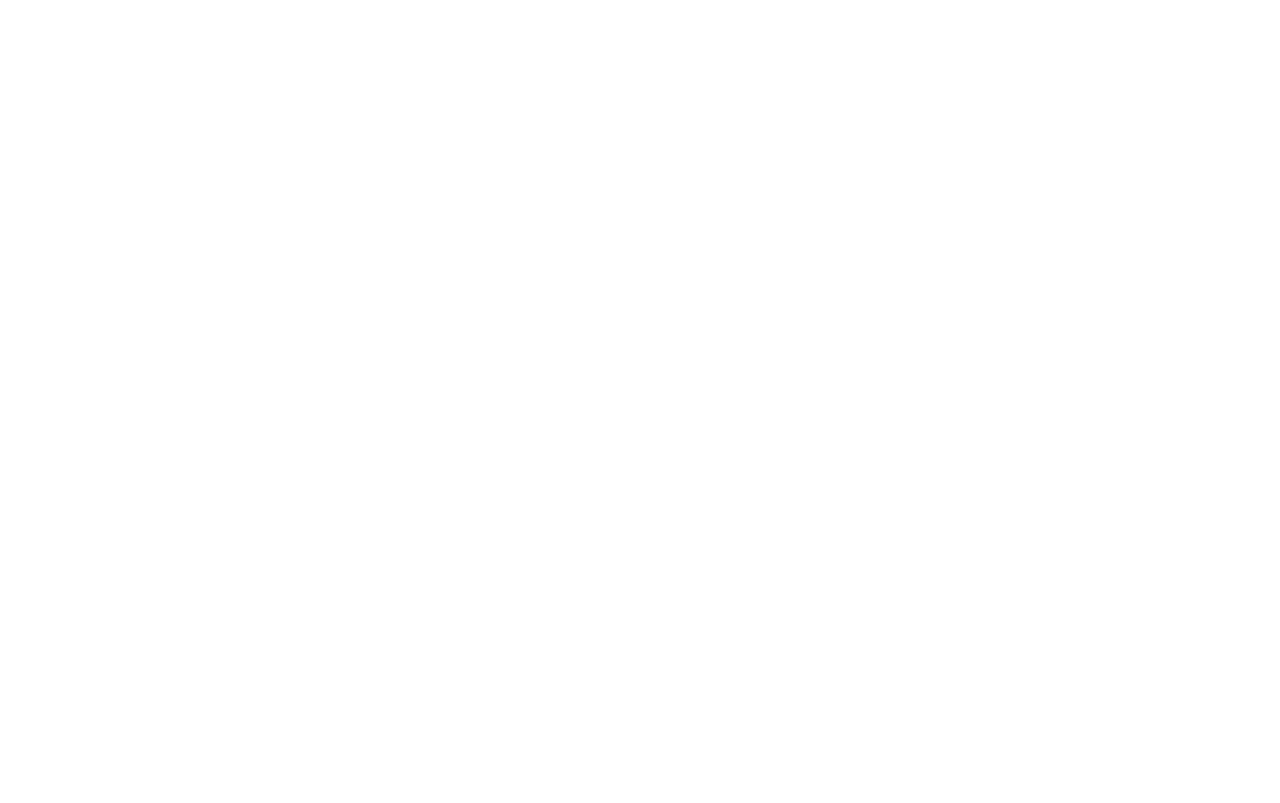
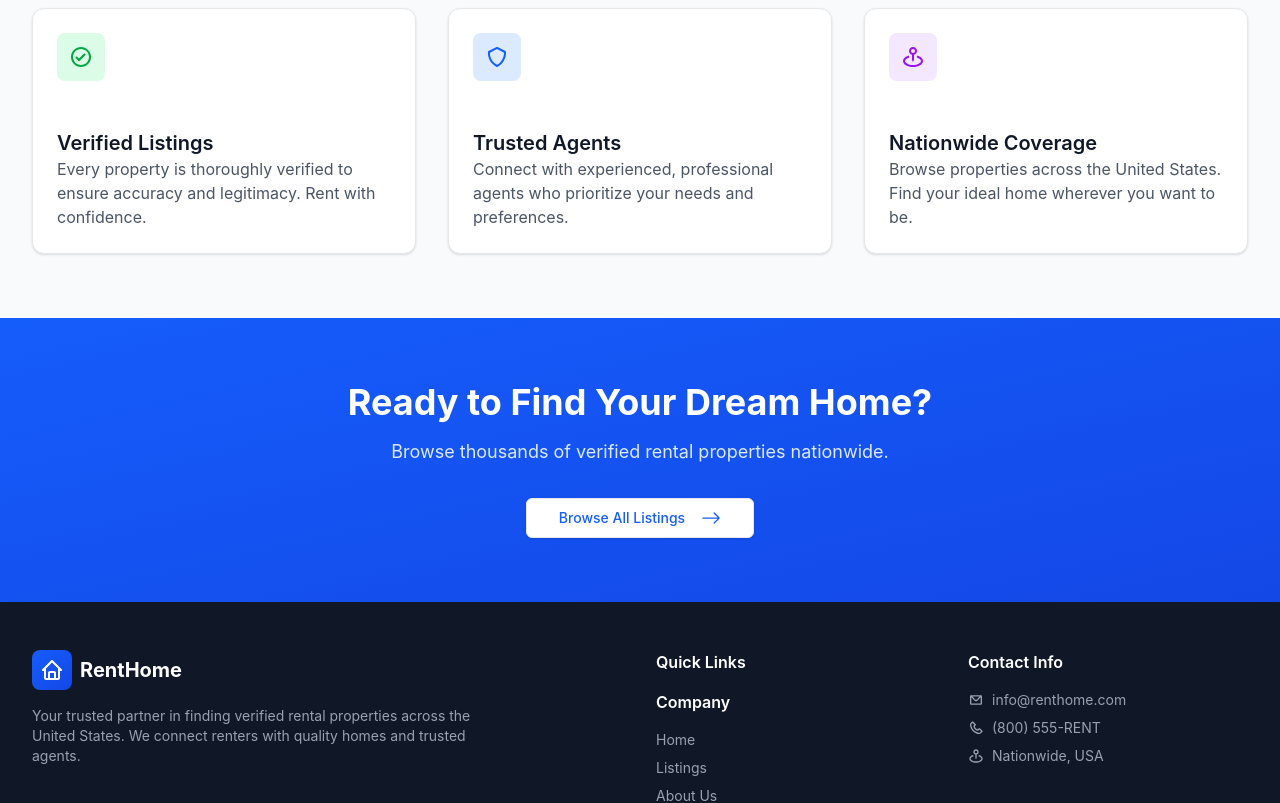
Before and after one commit to meherfrioui2025/rent-fe, a React (Vite) app: page / in a window 1280 px wide. Shown: the part 1400-2203 px from the top of the page. Before the commit the page ends 1244 px from the top, so only its background shows below. Built offline with nearby package versions, Linux system fonts and the light colour scheme.

Commit message:
feat(footer): add reusable footer components with links and contact info

```diff
--- /dev/null
+++ b/src/components/FeatureSection/FeatureSection.tsx
@@ -0,0 +1,59 @@
+import { FC } from "react";
+
+import { Card, CardContent, CardHeader } from "../ui/Card";
+
+interface FeatureItem {
+  title: string;
+  description: string;
+  icon: React.ReactNode;
+  iconBg: string;
+}
+
+interface FeatureSectionProps {
+  title: string;
+  subtitle?: string;
+  features: FeatureItem[];
+}
+
+const FeatureSection: FC<FeatureSectionProps> = ({
+  title,
+  subtitle,
+  features,
+}) => {
+  return (
+    <section className="py-16 px-4 sm:px-6 lg:px-8 bg-gray-50">
+      <div className="max-w-7xl mx-auto">
+        <div className="text-center mb-12">
+          <h2 className="text-3xl font-bold text-gray-900 mb-4">{title}</h2>
+          {subtitle && (
+            <p className="text-gray-600 max-w-2xl mx-auto">{subtitle}</p>
+          )}
+        </div>
+
+        <div className="grid grid-cols-1 md:grid-cols-3 gap-8">
+          {features.map((feature, index) => (
+            <Card key={index} className="hover:shadow-md transition-shadow">
+              <CardHeader>
+                <div
+                  className={`w-12 h-12 rounded-lg flex items-center justify-center ${feature.iconBg}`}
+                >
+                  {feature.icon}
+                </div>
+              </CardHeader>
+
+              <CardContent>
+                <h3 className="text-xl font-semibold text-gray-900">
+                  {feature.title}
+                </h3>
+                <p className="text-gray-600">{feature.description}</p>
+              </CardContent>
+            </Card>
+          ))}
+        </div>
+      </div>
+
+    </section>
+  );
+};
+
+export default FeatureSection;
--- /dev/null
+++ b/src/components/Footer/Footer.tsx
@@ -0,0 +1,78 @@
+import { BiHome, BiMapPin, BiPhone } from "react-icons/bi";
+import { CgMail } from "react-icons/cg";
+
+import FooterContactList from "./FooterContactList";
+import FooterLinks from "./FooterLinks";
+
+const footerNavigation = [
+  {
+    title: "Company",
+    links: [
+      { label: "Home", href: "/" },
+      { label: "Listings", href: "/listings" },
+      { label: "About Us", href: "/about" },
+      { label: "Contact", href: "/contact" },
+    ],
+  },
+];
+
+const Footer = () => {
+  return (
+    <footer className="bg-gray-900 text-gray-300">
+      <div className="max-w-7xl mx-auto px-4 sm:px-6 lg:px-8 py-12">
+        <div className="grid grid-cols-1 md:grid-cols-4 gap-8">
+          <div className="col-span-1 md:col-span-2">
+            <div className="flex items-center space-x-2 mb-4">
+              <div className="w-10 h-10 bg-gradient-to-br from-blue-600 to-blue-700 rounded-lg flex items-center justify-center">
+                <BiHome className="w-6 h-6 text-white" />
+              </div>
+              <span className="text-xl font-bold text-white">RentHome</span>
+            </div>
+            <p className="text-sm text-gray-400 mb-4 max-w-md">
+              Your trusted partner in finding verified rental properties across
+              the United States. We connect renters with quality homes and
+              trusted agents.
+            </p>
+          </div>
+
+          <div>
+            <h3 className="text-white font-semibold mb-4">Quick Links</h3>
+            {footerNavigation.map((section) => (
+              <FooterLinks
+                key={section.title}
+                title={section.title}
+                links={section.links}
+              />
+            ))}
+          </div>
+
+          <div>
+            <h3 className="text-white font-semibold mb-4">Contact Info</h3>
+            <FooterContactList
+              items={[
+                {
+                  icon: <CgMail className="w-4 h-4" />,
+                  label: "info@renthome.com",
+                },
+                {
+                  icon: <BiPhone className="w-4 h-4" />,
+                  label: "(800) 555-RENT",
+                },
+                {
+                  icon: <BiMapPin className="w-4 h-4" />,
+                  label: "Nationwide, USA",
+                },
+              ]}
+            />
+          </div>
+        </div>
+
+        <div className="border-t border-gray-800 mt-8 pt-8 text-sm text-center text-gray-500">
+          <p>&copy; 2025 RentHome. All rights reserved.</p>
+        </div>
+      </div>
+    </footer>
+  );
+};
+
+export default Footer;
--- /dev/null
+++ b/src/components/Footer/FooterContactList.tsx
@@ -0,0 +1,27 @@
+import { FC, ReactNode } from "react";
+
+interface FooterContactItem {
+  icon: ReactNode;
+  label: string;
+}
+
+interface FooterContactListProps {
+  items: FooterContactItem[];
+}
+
+const FooterContactList: FC<FooterContactListProps> = ({ items }) => {
+  return (
+    <ul className="space-y-2 text-sm text-gray-400">
+      {items.map((item, index) => (
+        <li key={index} className="flex items-center space-x-2">
+          <span className="w-4 h-4 flex items-center justify-center">
+            {item.icon}
+          </span>
+          <span>{item.label}</span>
+        </li>
+      ))}
+    </ul>
+  );
+};
+
+export default FooterContactList;
--- /dev/null
+++ b/src/components/Footer/FooterLinks.tsx
@@ -0,0 +1,37 @@
+import { Link } from "react-router";
+import { FC } from "react";
+
+interface FooterLinkItem {
+  label: string;
+  href: string;
+}
+
+interface FooterLinksProps {
+  title?: string;
+  links: FooterLinkItem[];
+}
+
+const FooterLinks: FC<FooterLinksProps> = ({ title, links }) => {
+  return (
+    <div>
+      {title && (
+        <h4 className="font-semibold mb-4 text-white">{title}</h4>
+      )}
+
+      <ul className="space-y-2 text-sm text-gray-400">
+        {links.map((link) => (
+          <li key={link.href}>
+            <Link
+              to={link.href}
+              className="transition-colors hover:text-blue-400"
+            >
+              {link.label}
+            </Link>
+          </li>
+        ))}
+      </ul>
+    </div>
+  );
+};
+
+export default FooterLinks;
--- a/src/components/UI/Card.tsx
+++ b/src/components/UI/Card.tsx
@@ -7,7 +7,7 @@
 const Card: FC<BaseProps> = ({ children, className = "", ...props }) => {
   return (
     <div
-      className={`rounded-xl border bg-white text-gray-900 shadow ${className}`}
+      className={`rounded-xl border bg-white text-gray-200 shadow ${className}`}
       {...props}
     >
       {children}
--- a/src/layout/Layout.tsx
+++ b/src/layout/Layout.tsx
@@ -1,14 +1,20 @@
 import { Outlet } from "react-router";
 
 import Navbar from "../components/Navbar/Navbar";
+import Footer from "../components/Footer/Footer";
 
 const Layout = () => {
   return (
-    <div className="min-h-screen flex flex-col">
-      <Navbar />
-      <main className="flex-1">
-        <Outlet />
-      </main>
+    <div
+      style={{ minHeight: "100vh", display: "flex", flexDirection: "column" }}
+    >
+      <div className="min-h-screen flex flex-col">
+        <Navbar />
+        <main className="flex-1">
+          <Outlet />
+        </main>
+      </div>
+      <Footer />
     </div>
   );
 };
--- a/src/pages/Home.tsx
+++ b/src/pages/Home.tsx
@@ -8,6 +8,7 @@
 import SearchBar from "../components/SearchBar/SearchBar";
 import { properties } from "../data/mockData.ts";
 import Button from "../components/ui/Button.tsx";
+import FeatureSection from "../components/FeatureSection/FeatureSection.tsx";
 
 export const FEATURES = [
   {
@@ -99,6 +100,54 @@
           </div>
         </div>
       </section>
+
+      <FeatureSection
+        title="Why Choose RentHome?"
+        subtitle="We make finding your perfect rental home simple, secure, and stress-free."
+        features={[
+          {
+            title: "Verified Listings",
+            description:
+              "Every property is thoroughly verified to ensure accuracy and legitimacy. Rent with confidence.",
+            icon: <BiCheckCircle className="w-6 h-6 text-green-600" />,
+            iconBg: "bg-green-100",
+          },
+          {
+            title: "Trusted Agents",
+            description:
+              "Connect with experienced, professional agents who prioritize your needs and preferences.",
+            icon: <BiShield className="w-6 h-6 text-blue-600" />,
+            iconBg: "bg-blue-100",
+          },
+          {
+            title: "Nationwide Coverage",
+            description:
+              "Browse properties across the United States. Find your ideal home wherever you want to be.",
+            icon: <BiMapPin className="w-6 h-6 text-purple-600" />,
+            iconBg: "bg-purple-100",
+          },
+        ]}
+      />
+
+      <section className="py-16 px-4 sm:px-6 lg:px-8 bg-gradient-to-br from-blue-600 to-blue-700">
+        <div className="max-w-4xl mx-auto text-center">
+          <h2 className="text-3xl sm:text-4xl font-bold text-white mb-4">
+            Ready to Find Your Dream Home?
+          </h2>
+          <p className="text-blue-100 text-lg mb-8">
+            Browse thousands of verified rental properties nationwide.
+          </p>
+          <Link to="/listings">
+            <Button
+              size="lg"
+              className="bg-white text-blue-600 hover:bg-gray-100"
+            >
+              Browse All Listings
+              <BsArrowRight className="ml-2 w-5 h-5" />
+            </Button>
+          </Link>
+        </div>
+      </section>
     </div>
   );
 };
```
